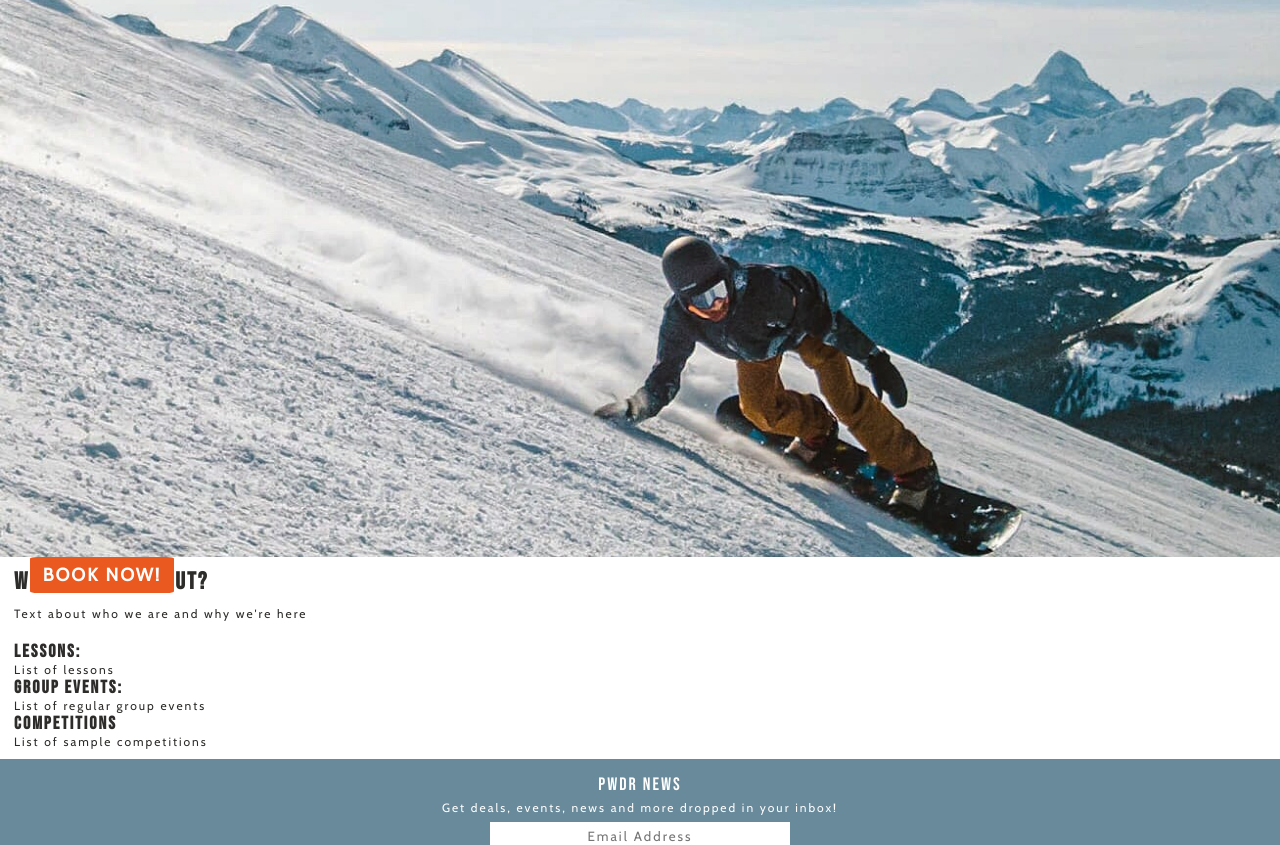
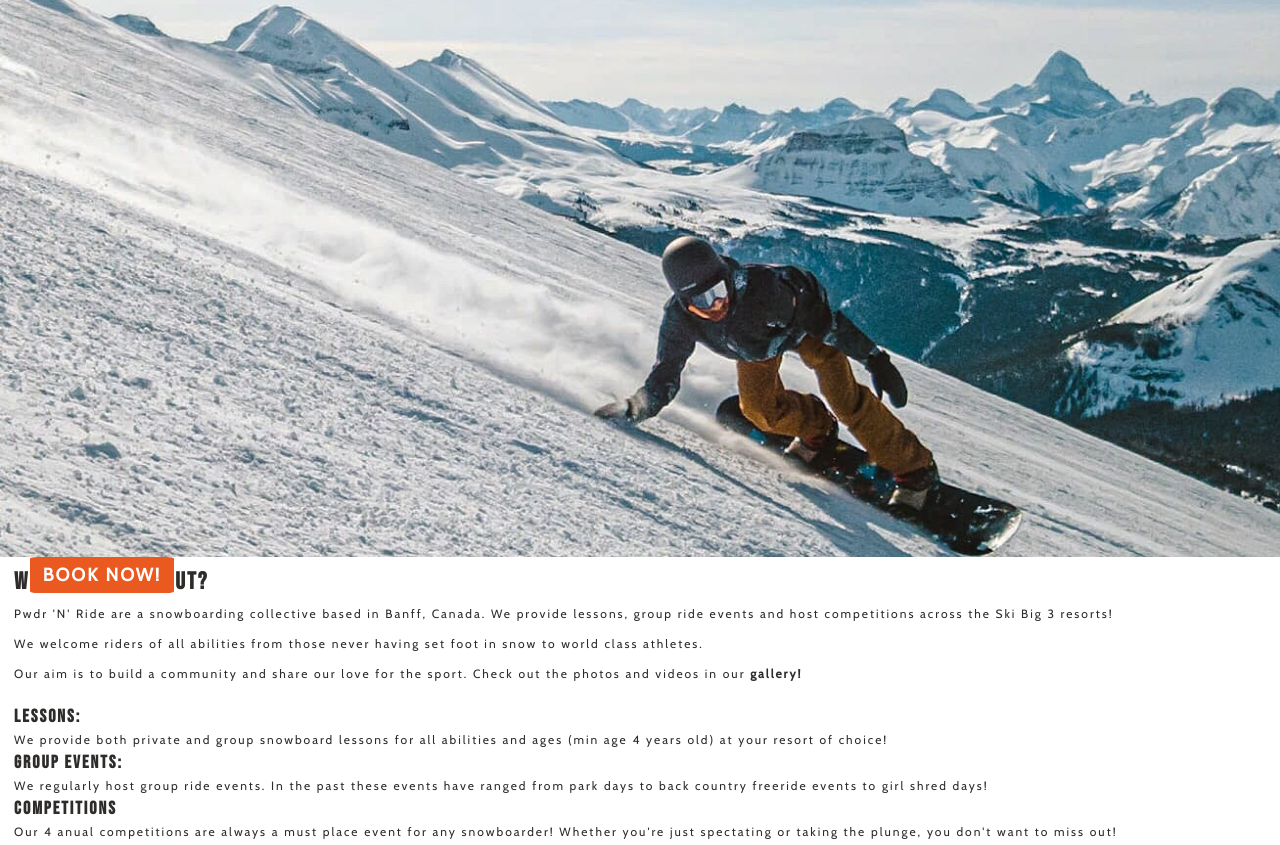
Before and after one commit to tdawes93/pwdr-n-ride, a plain HTML site: page index.html in a window 1280 px wide. Shown: the part 107-952 px from the top of the page. Drawn offline with nearby package versions, Linux system fonts and the light colour scheme.

Commit message:
Add content to main section and style

```diff
--- a/assets/css/style.css
+++ b/assets/css/style.css
@@ -105,7 +105,12 @@ h1 {
 }
 
 .about {
-    padding: 5px 0px 5px 14px;
+    padding: 5px 14px 5px 14px;
+}
+
+.about a {
+    text-decoration: none;
+    color: inherit;
 }
 
 #about {
@@ -116,6 +121,7 @@ h1 {
 h3 {
     font-family: Bebas Neue, sans-serif;
     font-size: 150%;
+    padding: 5px 0;
 }
 
 .about li {
--- a/index.html
+++ b/index.html
@@ -62,7 +62,16 @@
                 <h2 id="about">What are we about?</h2>
             </div>
             <div class="about">
-                <p>Text about who we are and why we're here</p>
+                <p>Pwdr 'N' Ride are a snowboarding collective based in Banff, Canada. We provide lessons, group ride
+                    events and host competitions across the Ski Big 3 resorts!</p>
+                <br>
+                <p>We welcome riders of all abilities from those never having set foot in snow to world class athletes.
+                </p>
+                <br>
+                <p>Our aim is to build a community and share our love for the sport. Check out the photos and videos in
+                    our <a href="#" target="_self"
+                        aria-label="Check out the photo and video gallery (link takes you to the gallery page)"><strong>gallery!</strong></a>
+                </p>
             </div>
         </section>
         <section class="layout">
@@ -70,15 +79,19 @@
                 <ul>
                     <li>
                         <h3>Lessons:</h3>
-                        <p>List of lessons</p>
+                        <p>We provide both private and group snowboard lessons for all abilities and ages (min age 4
+                            years old) at your resort of choice!</p>
                     </li>
                     <li>
                         <h3>Group Events:</h3>
-                        <p>List of regular group events</p>
+                        <p>We regularly host group ride events. In the past these events have ranged from park days to
+                            back country
+                            freeride events to girl shred days!</p>
                     </li>
                     <li>
                         <h3>Competitions</h3>
-                        <p>List of sample competitions</p>
+                        <p>Our 4 anual competitions are always a must place event for any snowboarder! Whether you're
+                            just spectating or taking the plunge, you don't want to miss out!</p>
                     </li>
                 </ul>
             </div>
```
